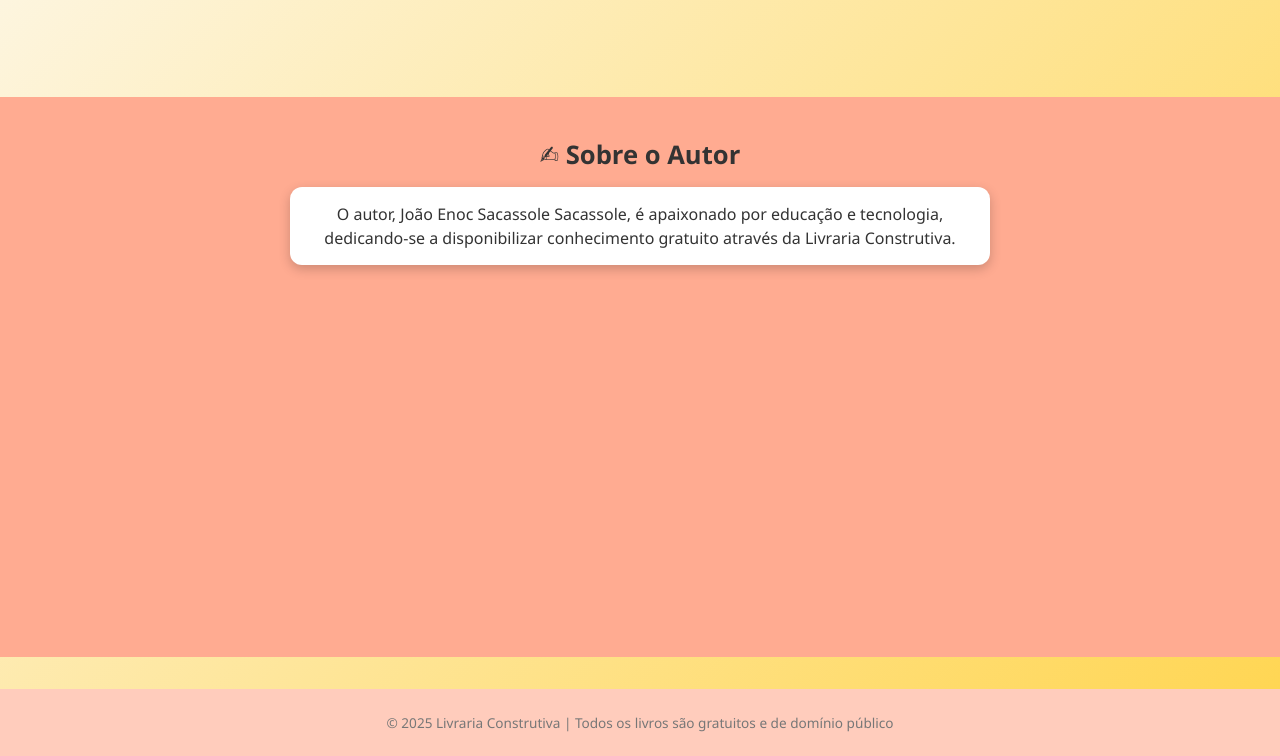
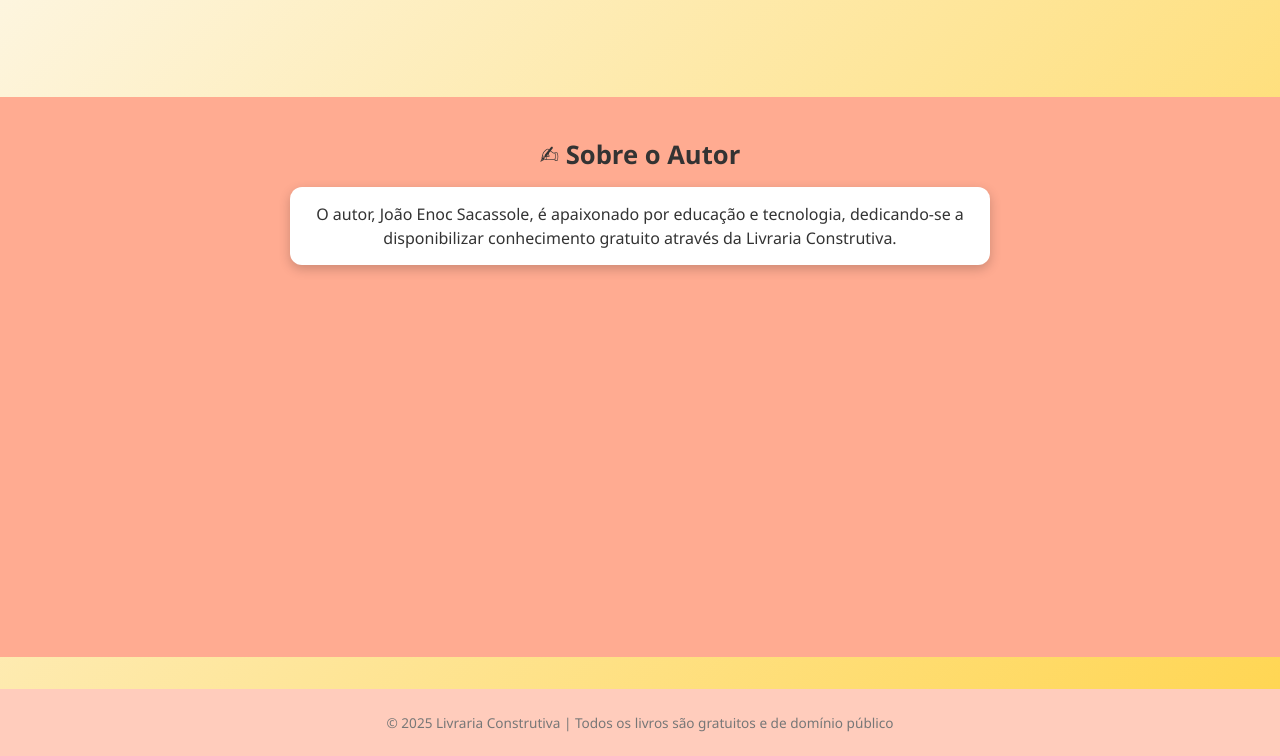
Before and after one commit to livrariaconstrutiva223/livrariaconstrutiva223.github.io, a plain HTML site: page index.html in a window 1280 px wide. Both pictures are taken after a click on the link "Sobre o Autor". Shown: the part 63-819 px from the top of the page. Drawn offline with Linux system fonts and the light colour scheme; no server answers.

Commit message:
Add files via upload

```diff
--- a/index.html
+++ b/index.html
@@ -316,7 +316,7 @@ section, #filtros, #livros-container, #comoBaixar {
 
 <section id="sobreAutor" style="display:none;">
   <h2>✍ Sobre o Autor</h2>
-  <p>O autor, João Enoc Sacassole Sacassole, é apaixonado por educação e tecnologia, dedicando-se a disponibilizar conhecimento gratuito através da Livraria Construtiva.</p>
+  <p>O autor, João Enoc Sacassole, é apaixonado por educação e tecnologia, dedicando-se a disponibilizar conhecimento gratuito através da Livraria Construtiva.</p>
 </section>
 
 <section id="comoBaixar" style="display:none;">
```
